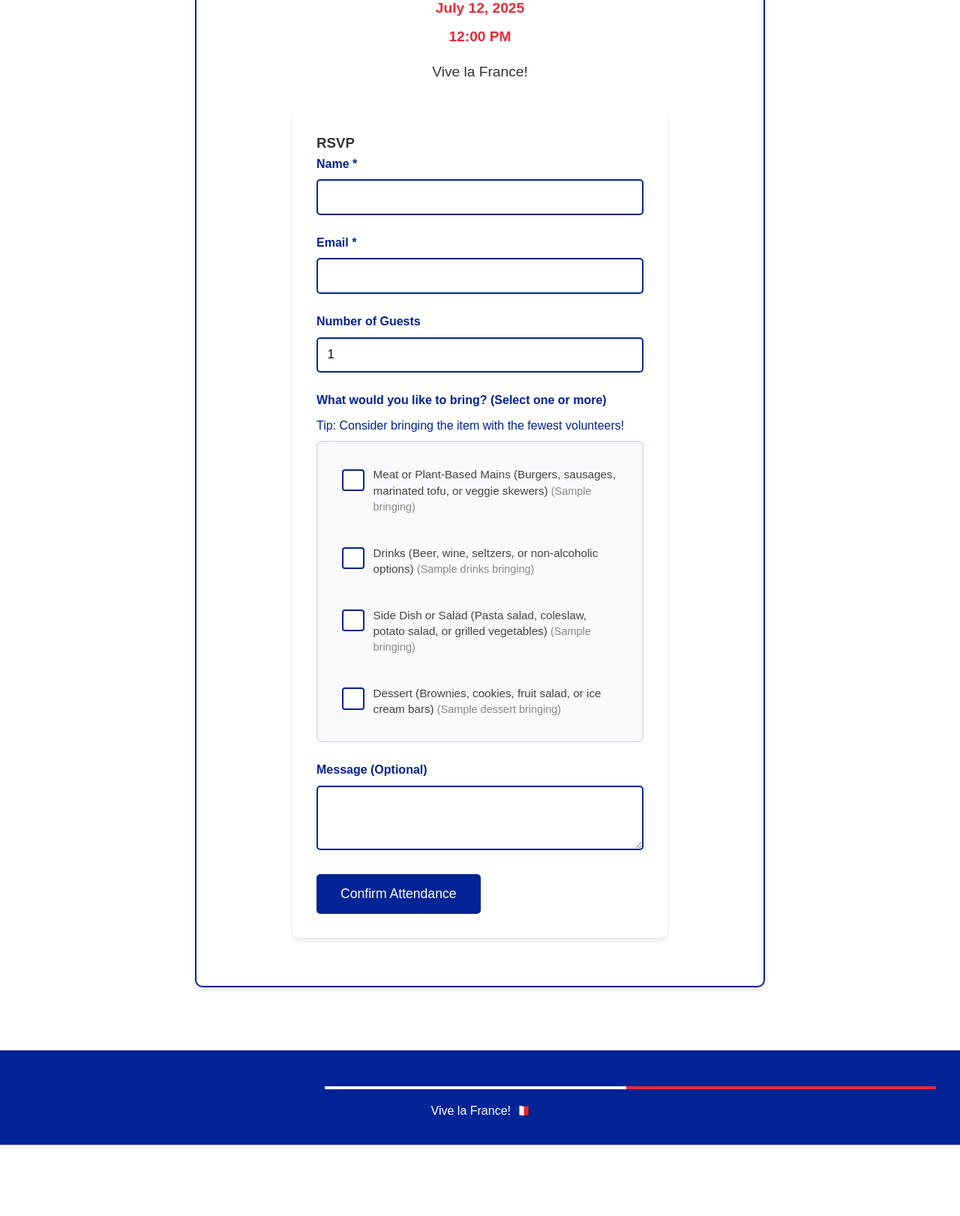
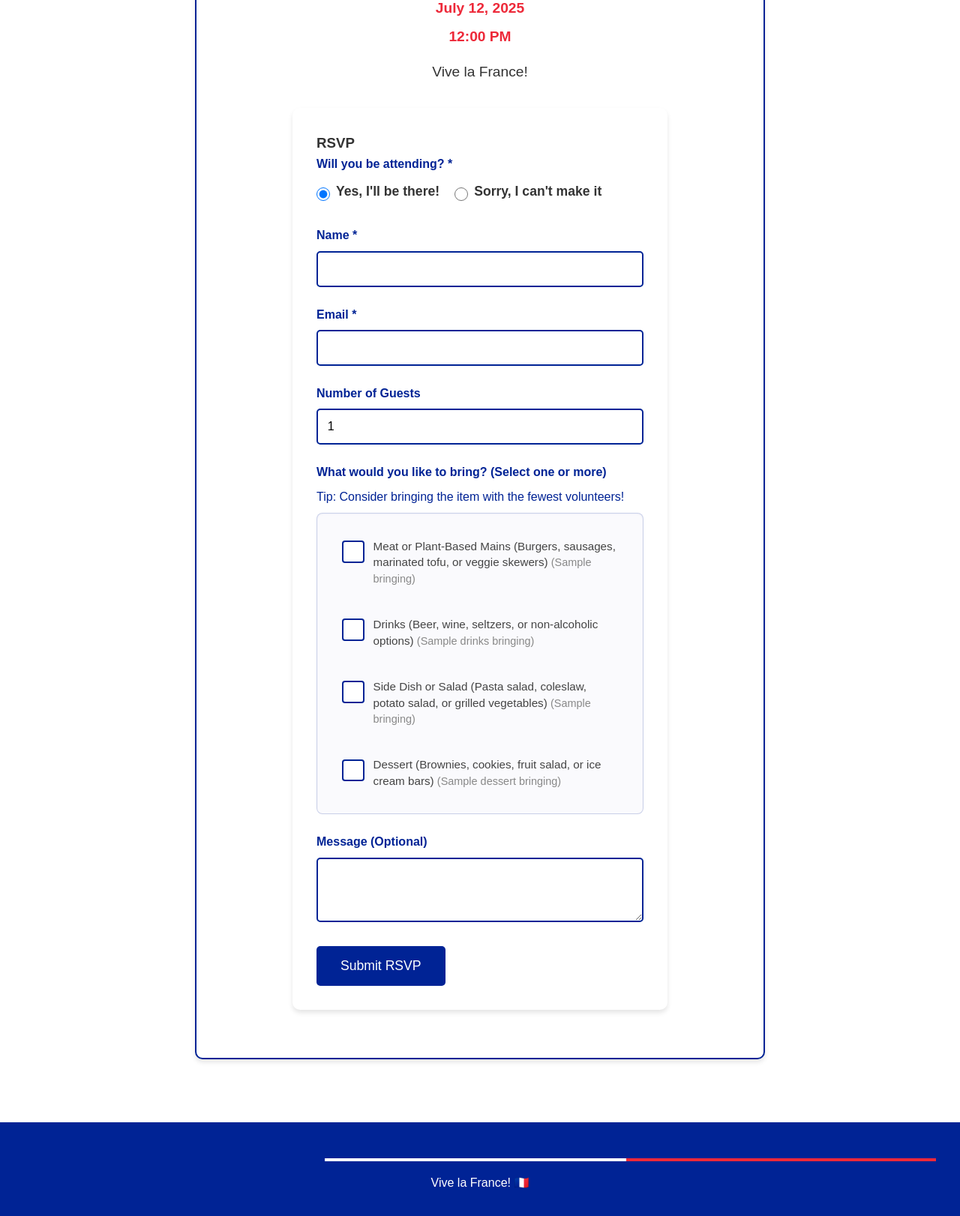
Before and after one commit to berteloot/invitation-app, a Flask app: template invitation/templates/index.html in a window 1280 px wide. Shown: the part 458-2080 px from the top of the page at 75% size. Before the commit the page ends 1985 px from the top, so only its background shows below. Run offline with Flask 3, Linux system fonts and the light colour scheme; the template is opened without the code that fills it: most values are stand-ins (such as "Sample title", 1, 10 or a date in 2020).

Commit message:
feat: add RSVP status options (attending/declined) - Add status column to database - Add radio buttons for RSVP status - Make guest count and food contribution conditional - Update form submission to handle status - Add styling for new form elements

```diff
--- a/invitation/app.py
+++ b/invitation/app.py
@@ -66,6 +66,7 @@ def init_db():
             id INTEGER PRIMARY KEY AUTOINCREMENT,
             name TEXT NOT NULL,
             email TEXT NOT NULL,
+            status TEXT NOT NULL DEFAULT 'attending',
             guests INTEGER DEFAULT 1,
             message TEXT,
             timestamp TEXT
@@ -204,13 +205,14 @@ def home():
         app_logger.info(f"🟡 Raw form data: {dict(request.form)}")
         name = request.form.get('name')
         email = request.form.get('email')
+        status = request.form.get('status', 'attending')
         app.logger.info(f"raw form = {dict(request.form)}")
-        app.logger.info(f"name={name!r}  email={email!r}")
+        app.logger.info(f"name={name!r}  email={email!r}  status={status!r}")
         guests = request.form.get('guests', '1')
         message = request.form.get('message', '')
         food_contribution = request.form.getlist('food_contribution')
         food_contribution_str = ','.join(food_contribution)
-        app_logger.info(f"Received RSVP: name={name}, email={email}, guests={guests}, message={message}, food_contribution={food_contribution_str}")
+        app_logger.info(f"Received RSVP: name={name}, email={email}, status={status}, guests={guests}, message={message}, food_contribution={food_contribution_str}")
         if name and email:
             app_logger.info(f"✅ Webhook block entered for: name='{name}', email='{email}'")
             app_logger.info(f"Calling webhook for: {name}, {email}")
@@ -219,15 +221,16 @@ def home():
                 cursor = db.cursor()
                 timestamp = datetime.now().strftime('%Y-%m-%d %H:%M:%S')
                 cursor.execute('''
-                    INSERT INTO rsvps (name, email, guests, message, timestamp)
-                    VALUES (?, ?, ?, ?, ?)
-                ''', (name, email, guests, message, timestamp))
+                    INSERT INTO rsvps (name, email, status, guests, message, timestamp)
+                    VALUES (?, ?, ?, ?, ?, ?)
+                ''', (name, email, status, guests, message, timestamp))
                 db.commit()
                 db.close()
                 app_logger.info(f"Successfully saved RSVP to database for {name}")
                 rsvp_data = {
                     "name": name,
                     "email": email,
+                    "status": status,
                     "guests": guests,
                     "message": message,
                     "food_contribution": food_contribution_str,
--- a/invitation/static/css/style.css
+++ b/invitation/static/css/style.css
@@ -318,3 +318,30 @@ footer {
     vertical-align: middle;
     letter-spacing: 0.5px;
 }
+
+.radio-group {
+    display: flex;
+    gap: 20px;
+    margin-top: 10px;
+}
+
+.radio-item {
+    display: flex;
+    align-items: center;
+    gap: 8px;
+}
+
+.radio-item input[type="radio"] {
+    width: 18px;
+    height: 18px;
+    margin: 0;
+}
+
+.radio-item label {
+    font-size: 1.1em;
+    color: #333;
+}
+
+.attending-fields {
+    transition: all 0.3s ease;
+}
--- a/invitation/templates/index.html
+++ b/invitation/templates/index.html
@@ -26,7 +26,21 @@
                 {% endif %}
             {% endwith %}
 
-            <form method="POST">
+            <form method="POST" id="rsvpForm">
+                <div class="form-group">
+                    <label>Will you be attending? *</label>
+                    <div class="radio-group">
+                        <div class="radio-item">
+                            <input type="radio" id="attending" name="status" value="attending" checked onchange="toggleAttendanceFields(true)">
+                            <label for="attending">Yes, I'll be there!</label>
+                        </div>
+                        <div class="radio-item">
+                            <input type="radio" id="declined" name="status" value="declined" onchange="toggleAttendanceFields(false)">
+                            <label for="declined">Sorry, I can't make it</label>
+                        </div>
+                    </div>
+                </div>
+
                 <div class="form-group">
                     <label for="name">Name *</label>
                     <input type="text" id="name" name="name" required>
@@ -37,12 +51,12 @@
                     <input type="email" id="email" name="email" required>
                 </div>
 
-                <div class="form-group">
+                <div class="form-group attending-fields">
                     <label for="guests">Number of Guests</label>
                     <input type="number" id="guests" name="guests" min="1" value="1">
                 </div>
 
-                <div class="form-group">
+                <div class="form-group attending-fields">
                     <label>What would you like to bring? (Select one or more)</label>
                     <div style="margin-bottom: 0.5em; color: #002395; font-weight: 500;">
                         Tip: Consider bringing the item with the fewest volunteers!
@@ -92,9 +106,32 @@
                     <textarea id="message" name="message" rows="3"></textarea>
                 </div>
 
-                <button type="submit" class="btn">Confirm Attendance</button>
+                <button type="submit" class="btn">Submit RSVP</button>
             </form>
         </div>
     </div>
 </div>
+
+<script>
+function toggleAttendanceFields(isAttending) {
+    const attendingFields = document.querySelectorAll('.attending-fields');
+    attendingFields.forEach(field => {
+        field.style.display = isAttending ? 'block' : 'none';
+    });
+
+    // Reset guest count to 1 when declining
+    if (!isAttending) {
+        document.getElementById('guests').value = '1';
+        // Uncheck all food contribution checkboxes
+        document.querySelectorAll('input[name="food_contribution"]').forEach(checkbox => {
+            checkbox.checked = false;
+        });
+    }
+}
+
+// Initialize the form state
+document.addEventListener('DOMContentLoaded', function() {
+    toggleAttendanceFields(document.getElementById('attending').checked);
+});
+</script>
 {% endblock %}
```
